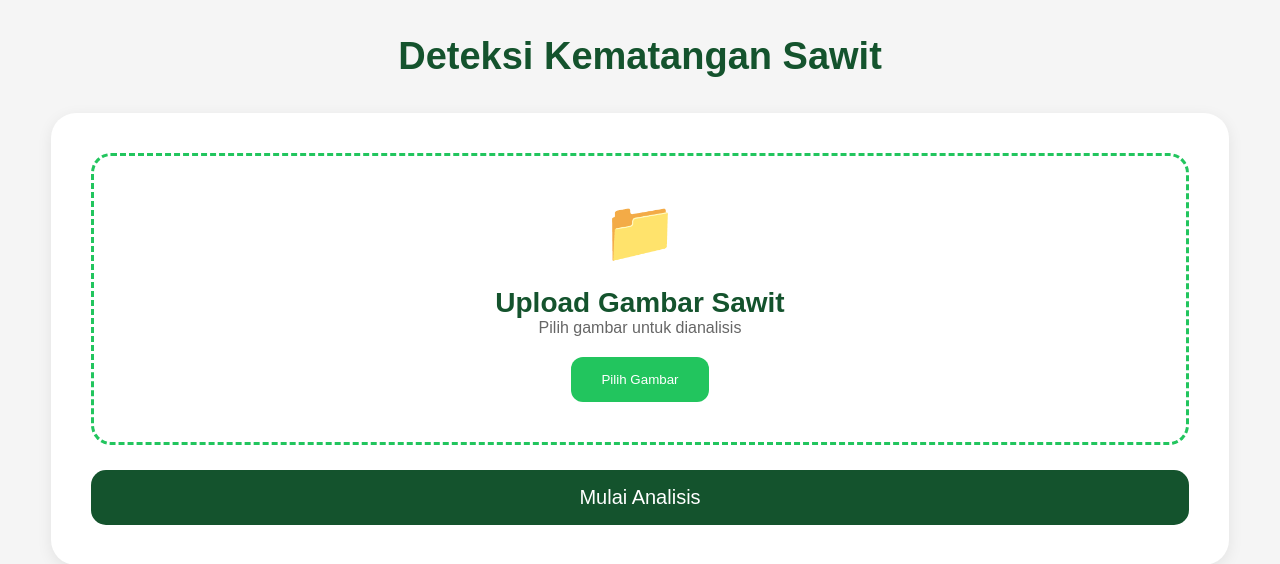
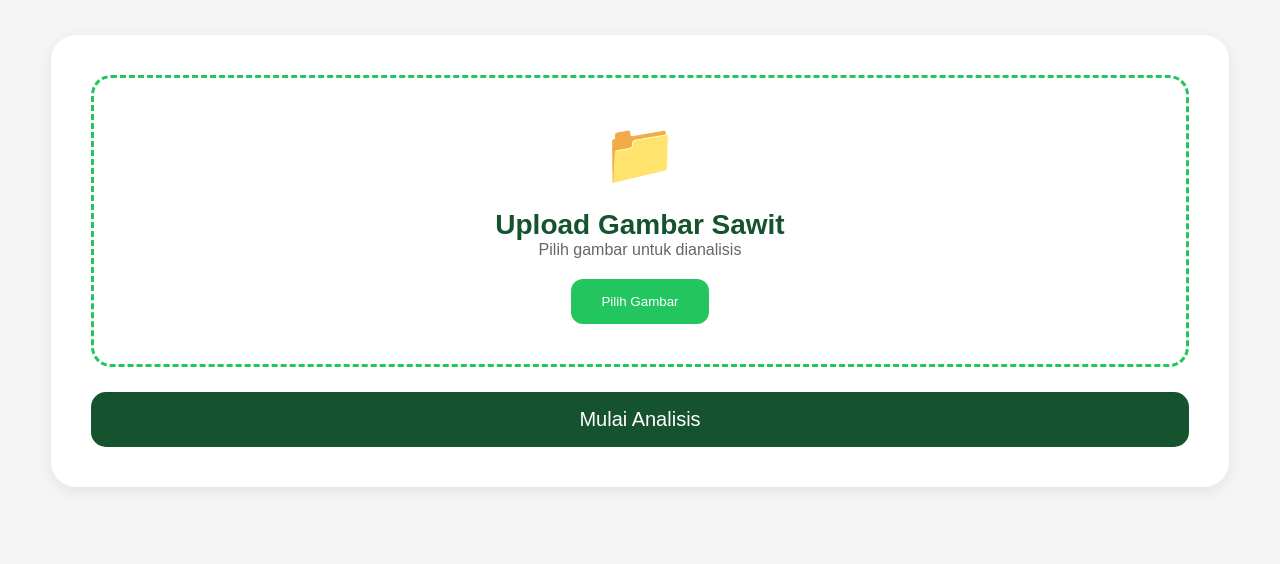
Before and after one commit to sharrland/sistem_deteksi_kematangan_sawit, a Flask app: page /deteksi in a window 1280 px wide. Shown: the part 79-643 px from the top of the page. Run offline with Flask 3, Linux system fonts and the light colour scheme; parts of the project's set-up code (start-up, migrations or seed data) failed here and were passed over.

Commit message:
Memperbaiki tampilan deteksi

```diff
--- a/templates/deteksi.html
+++ b/templates/deteksi.html
@@ -28,7 +28,6 @@
 
 <!-- CONTAINER -->
 <div class="container">
-    <h1>Deteksi Kematangan Sawit</h1>
 
     <!-- UPLOAD CARD -->
     <div class="main-card">
```
